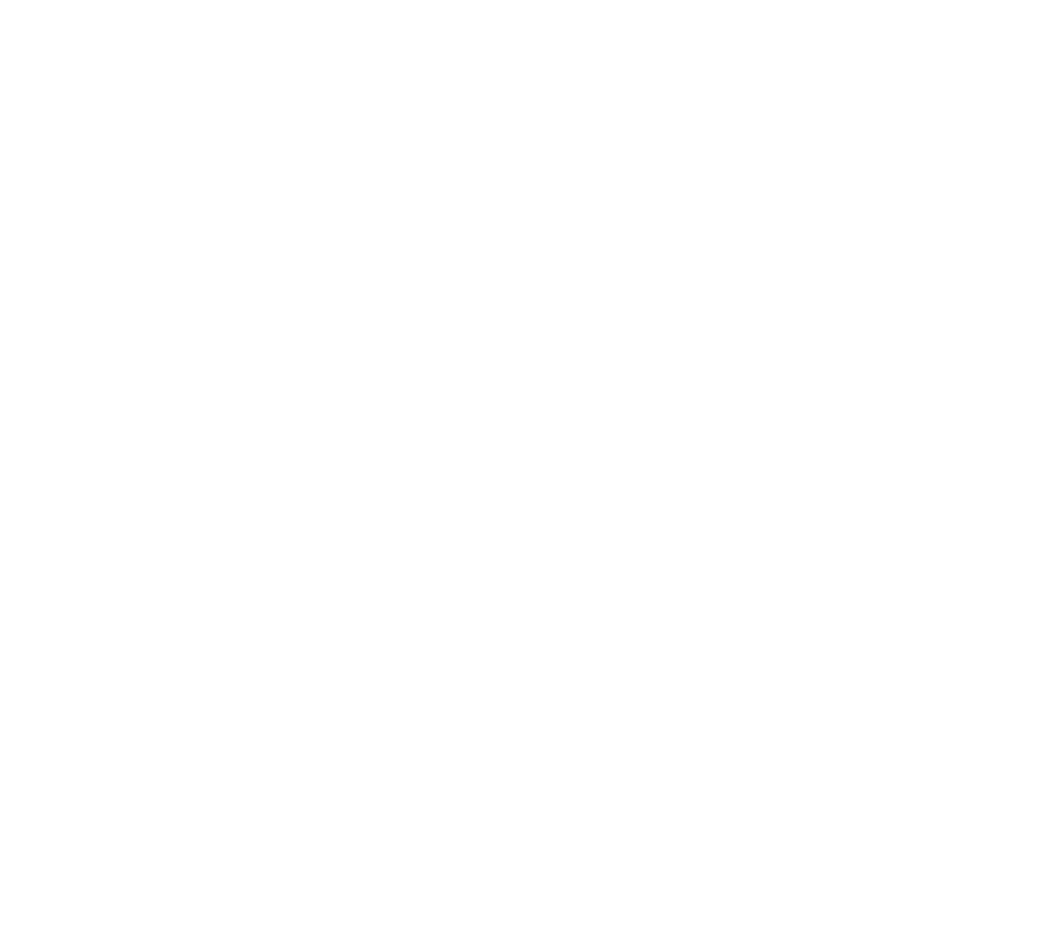
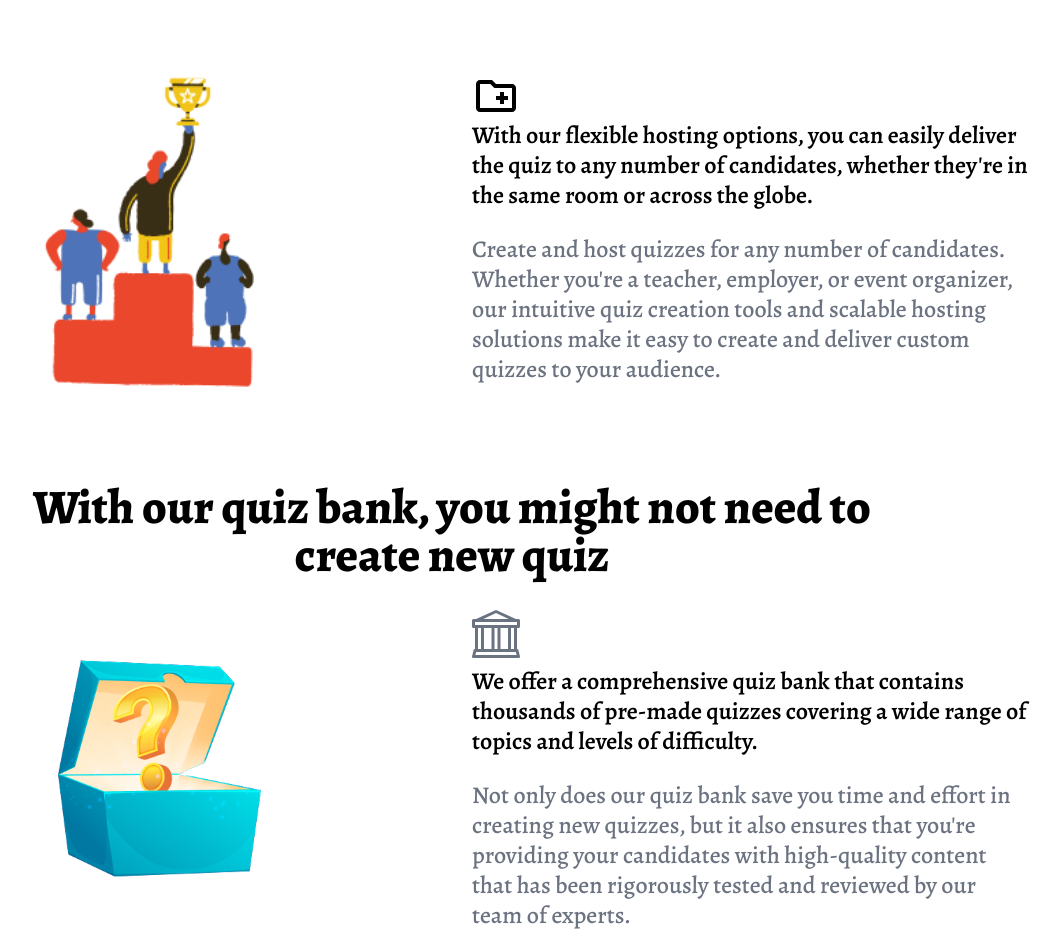
Before and after one commit to mmesomasaint/quizpal-lander, a Next.js app: page / in a window 1280 px wide. Shown: the part 1820-2765 px from the top of the page, without its empty margins (188-1249 px from the left). Before the commit the page ends 1857 px from the top, so only its background shows below. Built offline with nearby package versions, Linux system fonts and the light colour scheme.

Commit message:
Feat: Design all features

```diff
--- a/pages/index.tsx
+++ b/pages/index.tsx
@@ -2,6 +2,8 @@
 import Image from 'next/image'
 import { HiArrowSmRight } from 'react-icons/hi'
 import { FaRobot } from 'react-icons/fa'
+import { BsBank } from 'react-icons/bs'
+import { MdOutlineCreateNewFolder } from 'react-icons/md'
 import NavBar from '@/components/NavBar'
 
 export default function Home() {
@@ -96,6 +98,67 @@
               alt='host'
             />
           </div>
+          <div className='w-[90%] mx-auto grid grid-cols-2 place-items-center gap-10'>
+            <div className='w-fit mt-4'>
+              <Image
+                src='/assets/quiz-grader.png'
+                width={350}
+                height={350}
+                alt='Quiz Grader'
+              />
+            </div>
+            <div className='mt-4'>
+              <div className='mb-5'>
+                <MdOutlineCreateNewFolder className='text-5xl text-black' />
+                <p className='text-2xl font-semibold leading-tight text-black'>
+                  With our flexible hosting options, you can easily deliver the
+                  quiz to any number of candidates, whether they're in the same
+                  room or across the globe.
+                </p>
+              </div>
+              <div className='mt-6'>
+                <p className='text-2xl font-medium leading-tight text-gray-500'>
+                  Create and host quizzes for any number of candidates. Whether
+                  you're a teacher, employer, or event organizer, our intuitive
+                  quiz creation tools and scalable hosting solutions make it
+                  easy to create and deliver custom quizzes to your audience.
+                </p>
+              </div>
+            </div>
+          </div>
+        </div>
+        <div className='w-full mt-20'>
+          <h3 className='w-[70%] mx-auto text-center text-5xl font-extrabold leading-none'>
+            With our quiz bank, you might not need to create new quiz
+          </h3>
+          <div className='w-[90%] mx-auto grid grid-cols-2 place-items-center gap-10'>
+            <div className='w-fit mt-4'>
+              <Image
+                src='/assets/quiz-box.png'
+                width={350}
+                height={350}
+                alt='Quiz box'
+              />
+            </div>
+            <div className='mt-4'>
+              <div className='mb-5'>
+                <BsBank className='text-5xl text-gray-500' />
+                <p className='text-2xl font-semibold leading-tight text-black mt-2'>
+                  We offer a comprehensive quiz bank that contains thousands of
+                  pre-made quizzes covering a wide range of topics and levels of
+                  difficulty.
+                </p>
+              </div>
+              <div className='mt-6'>
+                <p className='text-2xl font-medium leading-tight text-gray-500'>
+                  Not only does our quiz bank save you time and effort in
+                  creating new quizzes, but it also ensures that you're
+                  providing your candidates with high-quality content that has
+                  been rigorously tested and reviewed by our team of experts.
+                </p>
+              </div>
+            </div>
+          </div>
         </div>
       </main>
     </>
```
Also changed, not shown: public/assets/quiz-bank.png (added), public/assets/quiz-box.png (added).
